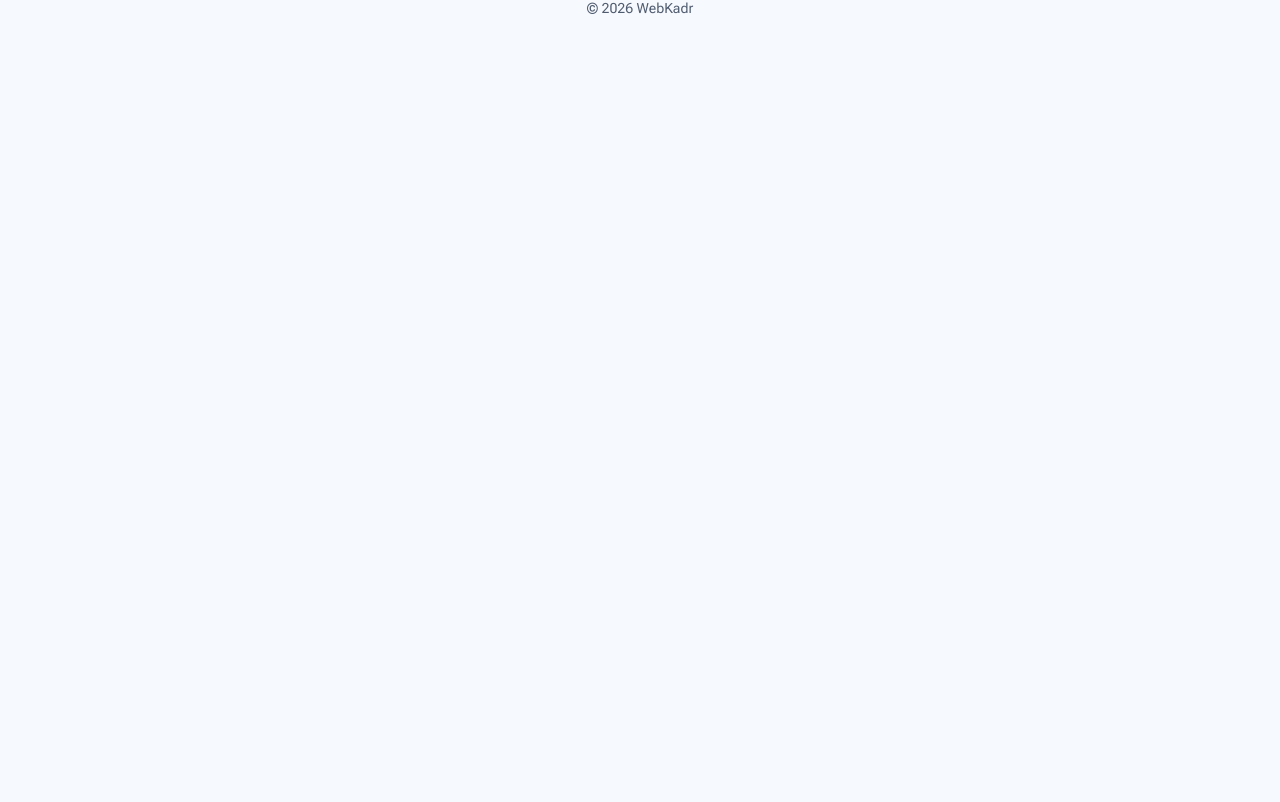
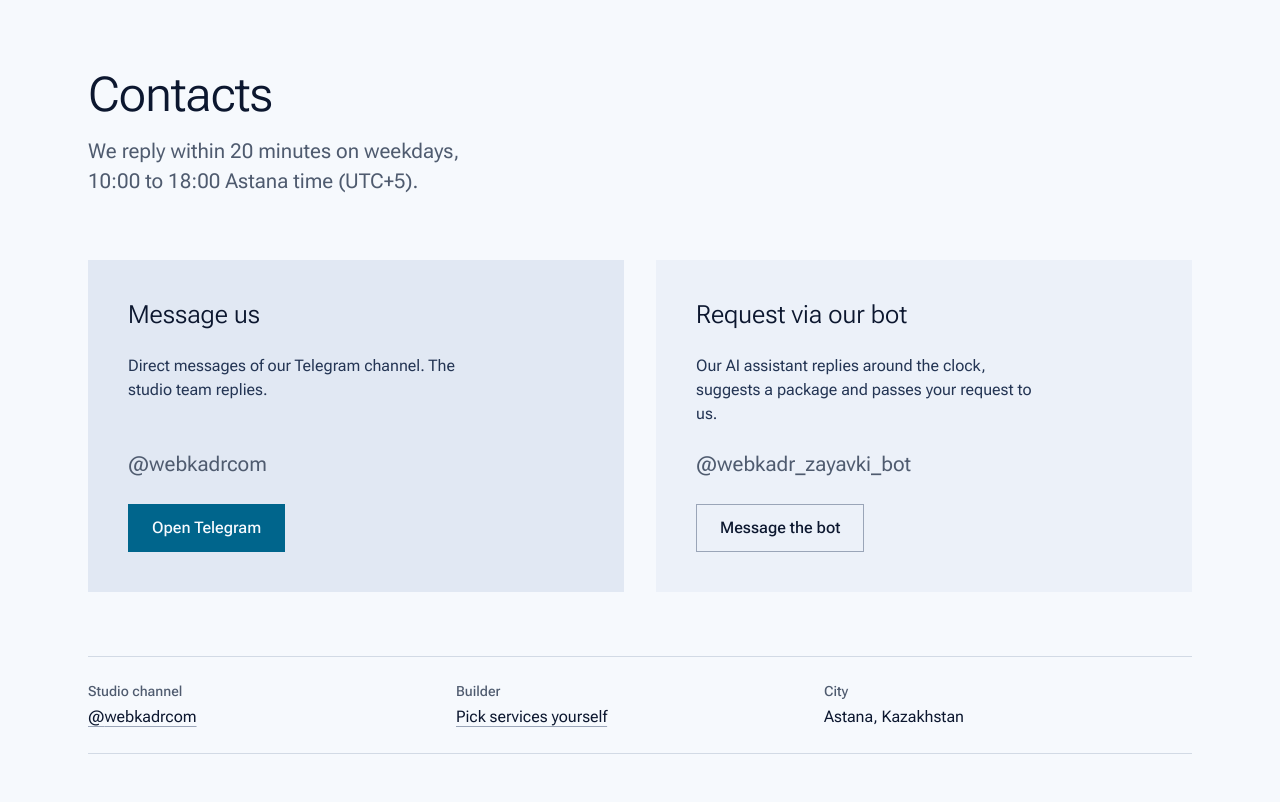
Before and after one commit to czenturion/webkadr, a Next.js app: page /en in a window 1280 px wide. Shown: the part 4778-5580 px from the top of the page. Before the commit the page ends 4820 px from the top, so only its background shows below. Built offline with nearby package versions, Linux system fonts and the light colour scheme; no server answers.

Commit message:
feat: добавлен блок «Контакты» (#8)

```diff
--- a/src/app/[lang]/page.tsx
+++ b/src/app/[lang]/page.tsx
@@ -1,4 +1,5 @@
 import { Builder } from "@/components/builder/Builder";
+import { Contacts } from "@/components/Contacts";
 import { Hero } from "@/components/Hero";
 import { Packages } from "@/components/Packages";
 import { Services } from "@/components/Services";
@@ -8,7 +9,8 @@ import { parseLocale } from "@/i18n/locales";
 export default async function Home({ params }: PageProps<"/[lang]">) {
   const { lang } = await params;
   const locale = parseLocale(lang);
-  const { hero, mock, services, packages, builder } = getDictionary(locale);
+  const { hero, mock, services, packages, builder, contacts } =
+    getDictionary(locale);
 
   return (
     <main className="cover-scope flex-1">
@@ -16,6 +18,7 @@ export default async function Home({ params }: PageProps<"/[lang]">) {
       <Services dictionary={services} />
       <Packages locale={locale} dictionary={packages} />
       <Builder locale={locale} texts={builder} />
+      <Contacts dictionary={contacts} />
     </main>
   );
 }
--- /dev/null
+++ b/src/components/Contacts.tsx
@@ -0,0 +1,102 @@
+import type { Dictionary } from "@/i18n/dictionaries/en";
+import { botLink, botName, channelLink, channelName, chatLink } from "@/links";
+import {
+  actionPrimary,
+  actionSecondary,
+  actionText,
+  card,
+  cardBase,
+  cardFeatured,
+  cardTitle,
+} from "./card";
+import { container, sectionLead, sectionTitle } from "./section";
+
+const ways = [
+  { id: "dm", href: chatLink, handle: channelName, featured: true },
+  { id: "bot", href: botLink, handle: botName, featured: false },
+] as const;
+
+const fact =
+  "grid grid-cols-[7rem_minmax(0,1fr)] gap-4 border-b border-border py-4 md:grid-cols-1 md:gap-1 md:border-b-0 md:py-6 md:pr-6";
+const factLabel = "pt-0.5 text-sm font-medium text-muted md:pt-0";
+const factLink =
+  "underline decoration-border-strong decoration-1 underline-offset-4 transition-colors duration-200 ease-out hover:decoration-accent motion-reduce:transition-none";
+
+export function Contacts({
+  dictionary,
+}: {
+  dictionary: Dictionary["contacts"];
+}) {
+  return (
+    <section
+      id="contacts"
+      aria-labelledby="contacts-title"
+      className="relative z-10 border-t border-border bg-background pt-24 pb-36"
+    >
+      <div className={container}>
+        <h2 id="contacts-title" className={sectionTitle}>
+          {dictionary.title}
+        </h2>
+        <p className={sectionLead}>{dictionary.lead}</p>
+
+        <div className="mt-16 grid gap-8 md:grid-cols-2">
+          {ways.map(({ id, href, handle, featured }) => {
+            const way = dictionary[id];
+            const nameId = `contacts-${id}`;
+
+            return (
+              <article
+                key={id}
+                aria-labelledby={nameId}
+                className={`${card} row-span-4 ${featured ? cardFeatured : cardBase}`}
+              >
+                <h3 id={nameId} className={cardTitle}>
+                  {way.name}
+                </h3>
+                <p className="max-w-[38ch] text-foreground-2">{way.text}</p>
+                <p className="text-lead wrap-anywhere text-muted">@{handle}</p>
+                <a
+                  href={href}
+                  target="_blank"
+                  rel="noopener noreferrer"
+                  aria-describedby={nameId}
+                  className={`${featured ? actionPrimary : actionSecondary} row-start-4`}
+                >
+                  <span className={actionText}>{way.action}</span>
+                </a>
+              </article>
+            );
+          })}
+        </div>
+
+        <dl className="mt-16 grid border-t border-border md:grid-cols-3 md:border-b">
+          <div className={fact}>
+            <dt className={factLabel}>{dictionary.channel}</dt>
+            <dd>
+              <a
+                href={channelLink}
+                target="_blank"
+                rel="noopener noreferrer"
+                className={factLink}
+              >
+                @{channelName}
+              </a>
+            </dd>
+          </div>
+          <div className={fact}>
+            <dt className={factLabel}>{dictionary.builder.name}</dt>
+            <dd>
+              <a href="#builder" className={factLink}>
+                {dictionary.builder.text}
+              </a>
+            </dd>
+          </div>
+          <div className={fact}>
+            <dt className={factLabel}>{dictionary.place.name}</dt>
+            <dd>{dictionary.place.value}</dd>
+          </div>
+        </dl>
+      </div>
+    </section>
+  );
+}
--- a/src/components/builder/Builder.tsx
+++ b/src/components/builder/Builder.tsx
@@ -14,7 +14,8 @@ import {
   maxQuantity,
 } from "./catalog";
 import { type Channel, channelIds, channels, formatContact } from "./contact";
-import { botLink, copyAndOpenChat, hasEndpoint, postRequest } from "./send";
+import { botLink } from "@/links";
+import { copyAndOpenChat, hasEndpoint, postRequest } from "./send";
 
 type Texts = Dictionary["builder"];
 
--- a/src/components/builder/send.ts
+++ b/src/components/builder/send.ts
@@ -1,6 +1,4 @@
-export const chatLink = "https://t.me/webkadrcom?direct";
-
-export const botLink = "https://t.me/webkadr_zayavki_bot";
+import { chatLink } from "@/links";
 
 const endpoint = process.env.NEXT_PUBLIC_REQUEST_ENDPOINT ?? "";
 
@@ -25,7 +23,7 @@ const copyText = (text: string) => {
   return copied;
 };
 
-export type SendResult = "copied" | "copyFailed" | "sent" | "failed";
+type SendResult = "copied" | "copyFailed" | "sent" | "failed";
 
 export const hasEndpoint = endpoint !== "";
 
--- a/src/components/button.ts
+++ b/src/components/button.ts
@@ -5,5 +5,3 @@ const press =
   "transition-[background-color,translate] duration-200 ease-out focus-visible:outline-offset-3 active:translate-y-px motion-reduce:transition-none motion-reduce:active:translate-y-0";
 
 export const buttonPrimary = `${buttonShape} ${press} bg-accent text-accent-foreground hover:bg-accent-strong`;
-
-export const buttonSecondary = `${buttonShape} ${press} border border-border-strong text-foreground hover:bg-surface-2`;
--- /dev/null
+++ b/src/components/card.ts
@@ -0,0 +1,15 @@
+import { buttonShape } from "./button";
+
+export const card =
+  "group relative isolate grid grid-rows-subgrid gap-y-6 p-6 after:absolute after:inset-0 after:-z-10 after:opacity-0 after:transition-opacity after:duration-300 after:ease-out motion-reduce:after:transition-none sm:p-10 sm:hover:after:opacity-100 sm:has-[a:focus-visible]:after:opacity-100";
+export const cardBase = "bg-surface after:bg-surface-hover";
+export const cardFeatured = "bg-surface-2 after:bg-surface-2-hover";
+export const cardTitle =
+  "text-[1.5625rem] leading-[1.2] font-light font-stretch-expanded";
+
+const action = `${buttonShape} relative isolate self-end before:absolute before:inset-0 before:-z-10 before:origin-left before:outline-offset-3 before:transition-[scale,background-color] before:duration-300 before:ease-out focus-visible:outline-none focus-visible:before:outline-2 focus-visible:before:outline-focus motion-reduce:before:transition-none max-sm:w-full sm:justify-self-start sm:group-hover:before:scale-x-110 sm:group-has-[a:focus-visible]:before:scale-x-110`;
+
+export const actionText =
+  "transition-[translate] duration-300 ease-out motion-reduce:transition-none sm:group-hover:translate-x-[calc(5%+0.15rem)] sm:group-has-[a:focus-visible]:translate-x-[calc(5%+0.15rem)]";
+export const actionPrimary = `${action} text-accent-foreground before:bg-accent hover:before:bg-accent-strong`;
+export const actionSecondary = `${action} text-foreground before:border before:border-border-strong hover:before:bg-surface-2`;
--- a/src/i18n/dictionaries/en.ts
+++ b/src/i18n/dictionaries/en.ts
@@ -174,6 +174,23 @@ const en = {
       contact: "Contact: {c}",
     },
   },
+  contacts: {
+    title: "Contacts",
+    lead: "We reply within 20 minutes on weekdays, 10:00 to 18:00 Astana time (UTC+5).",
+    dm: {
+      name: "Message us",
+      text: "Direct messages of our Telegram channel. The studio team replies.",
+      action: "Open Telegram",
+    },
+    bot: {
+      name: "Request via our bot",
+      text: "Our AI assistant replies around the clock, suggests a package and passes your request to us.",
+      action: "Message the bot",
+    },
+    channel: "Studio channel",
+    builder: { name: "Builder", text: "Pick services yourself" },
+    place: { name: "City", value: "Astana, Kazakhstan" },
+  },
 };
 
 export type Dictionary = typeof en;
--- a/src/i18n/dictionaries/kz.ts
+++ b/src/i18n/dictionaries/kz.ts
@@ -173,6 +173,23 @@ const kz: Dictionary = {
       contact: "Байланыс: {c}",
     },
   },
+  contacts: {
+    title: "Байланыс",
+    lead: "Жұмыс күндері 10:00-⁠ден 18:00-⁠ге дейін (Астана уақыты, UTC+5) 20 минут ішінде жауап береміз.",
+    dm: {
+      name: "Бізге жазыңыз",
+      text: "Telegram-арнамыздың жеке хабарламалары. Студия командасы жауап береді.",
+      action: "Telegram ашу",
+    },
+    bot: {
+      name: "Ботқа өтінім",
+      text: "ЖИ-ассистент тәулік бойы жауап береді, пакет ұсынып, өтінімді бізге жібереді.",
+      action: "Ботқа жазу",
+    },
+    channel: "Студия арнасы",
+    builder: { name: "Конструктор", text: "Қызметтерді өзіңіз таңдаңыз" },
+    place: { name: "Қала", value: "Астана, Қазақстан" },
+  },
 };
 
 export default kz;
--- a/src/i18n/dictionaries/ru.ts
+++ b/src/i18n/dictionaries/ru.ts
@@ -173,6 +173,23 @@ const ru: Dictionary = {
       contact: "Связь: {c}",
     },
   },
+  contacts: {
+    title: "Контакты",
+    lead: "Отвечаем в течение 20 минут в будни с 10:00 до 18:00 по Астане (UTC+5).",
+    dm: {
+      name: "Написать нам",
+      text: "Личные сообщения нашего Telegram-канала. Отвечает команда студии.",
+      action: "Открыть Telegram",
+    },
+    bot: {
+      name: "Заявка боту",
+      text: "ИИ-ассистент отвечает круглосуточно, подскажет пакет и передаст заявку нам.",
+      action: "Написать боту",
+    },
+    channel: "Канал студии",
+    builder: { name: "Конструктор", text: "Выберите услуги сами" },
+    place: { name: "Город", value: "Астана, Казахстан" },
+  },
 };
 
 export default ru;
--- /dev/null
+++ b/src/links.ts
@@ -0,0 +1,6 @@
+export const channelName = "webkadrcom";
+export const botName = "webkadr_zayavki_bot";
+
+export const channelLink = `https://t.me/${channelName}`;
+export const chatLink = `${channelLink}?direct`;
+export const botLink = `https://t.me/${botName}`;
```
Also changed, not shown: src/components/Packages.tsx (+14 -16 lines).
